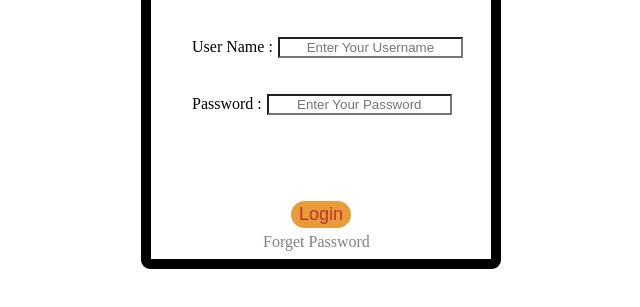
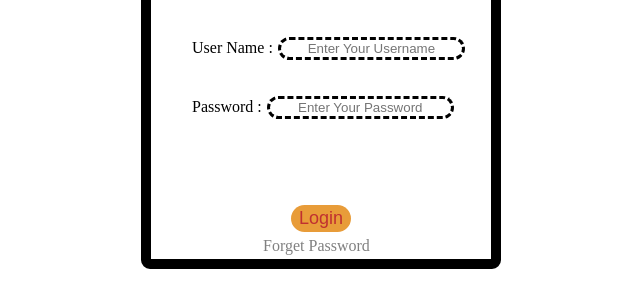
Before and after one commit to kaushik134/HTML, a plain HTML site: page TASK_1/task1.html in a window 1280 px wide. Shown: the part 161-468 px from the top of the page, without its empty margins (317-957 px from the left). Drawn offline with Linux system fonts and the light colour scheme.

Commit message:
all commit

```diff
--- a/TASK_1/task1.html
+++ b/TASK_1/task1.html
@@ -32,9 +32,11 @@
         input{
             text-align: center;
            background-color: transparent;
+           border-radius: 20px;
+           border: dashed;
         }
         input:hover{
-            color: red;
+            background-color: rgb(222, 156, 156);
         }
         button{
             margin-top: 50px;
```
